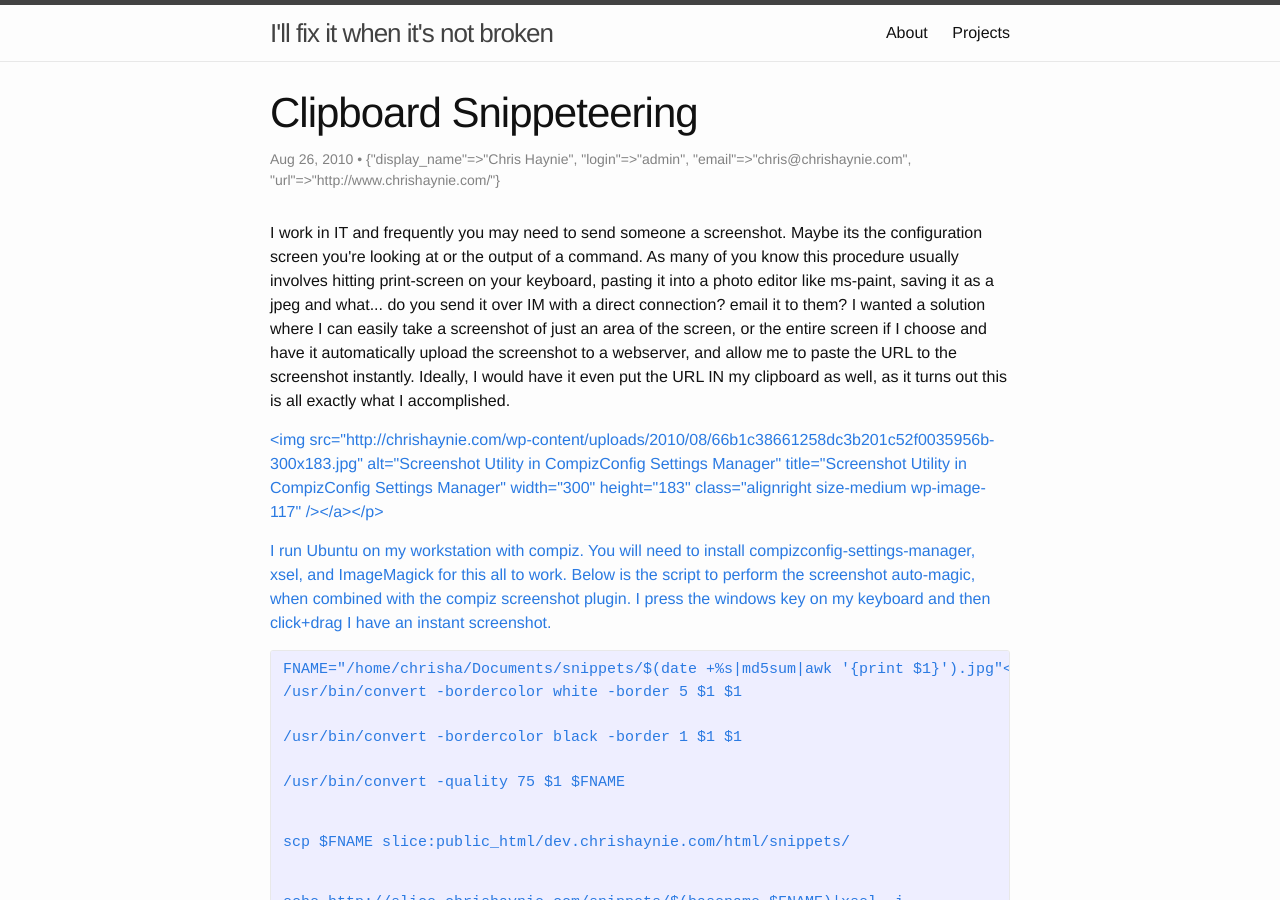
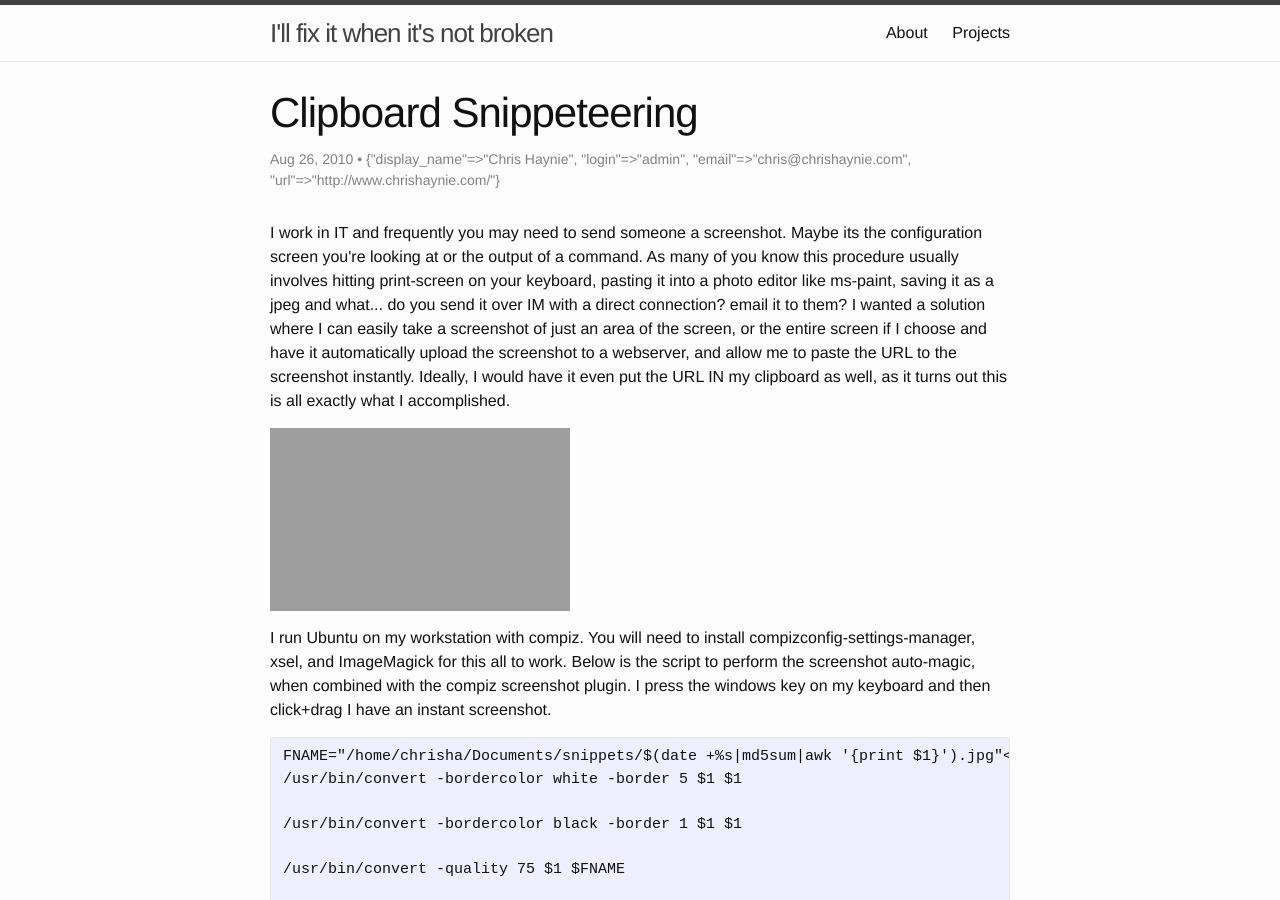
Before and after one commit to saxophonicle/saxophonicle.github.io, a Jekyll site: the page built from _posts/2010-08-26-clipboard-snippeteering.markdown, in a window 1280 px wide and 900 px high. Built offline with Jekyll 4.4.1, drawn with Linux system fonts in a browser that asks for light colours; part of the change alters nothing that is shown.

Commit message:
fixing conversion issues

```diff
--- a/_posts/2010-08-26-clipboard-snippeteering.markdown
+++ b/_posts/2010-08-26-clipboard-snippeteering.markdown
@@ -24,23 +24,23 @@ tags:
 comments: []
 ---
 <p>I work in IT and frequently you may need to send someone a screenshot. Maybe its the configuration screen you're looking at or the output of a command.  As many of you know this procedure usually involves hitting print-screen on your keyboard, pasting it into a photo editor like ms-paint, saving it as a jpeg and what... do you send it over IM with a direct connection? email it to them? I wanted a solution where I can easily take a screenshot of just an area of the screen, or the entire screen if I choose and have it automatically upload the screenshot to a webserver, and allow me to paste the URL to the screenshot instantly.  Ideally, I would have it even put the URL IN my clipboard as well, as it turns out this is all exactly what I accomplished.</p>
-<p><a href="http:&#47;&#47;chrishaynie.com&#47;wp-content&#47;uploads&#47;2010&#47;08&#47;66b1c38661258dc3b201c52f0035956b.jpg"><img src="http:&#47;&#47;chrishaynie.com&#47;wp-content&#47;uploads&#47;2010&#47;08&#47;66b1c38661258dc3b201c52f0035956b-300x183.jpg" alt="Screenshot Utility in CompizConfig Settings Manager" title="Screenshot Utility in CompizConfig Settings Manager" width="300" height="183" class="alignright size-medium wp-image-117" &#47;><&#47;a></p>
+<p><a href="http://chrishaynie.com/wp-content/uploads/2010/08/66b1c38661258dc3b201c52f0035956b.jpg"><img src="http://chrishaynie.com/wp-content/uploads/2010/08/66b1c38661258dc3b201c52f0035956b-300x183.jpg" alt="Screenshot Utility in CompizConfig Settings Manager" title="Screenshot Utility in CompizConfig Settings Manager" width="300" height="183" class="alignright size-medium wp-image-117" /></a></p>
 <p>I run Ubuntu on my workstation with compiz. You will need to install compizconfig-settings-manager, xsel, and ImageMagick for this all to work. Below is the script to perform the screenshot auto-magic, when combined with the compiz screenshot plugin.  I press the windows key on my keyboard and then click+drag I have an instant screenshot. </p>
 <pre lang="bash">
-FNAME="&#47;home&#47;chrisha&#47;Documents&#47;snippets&#47;$(date +%s|md5sum|awk '{print $1}').jpg"</p>
-<p>&#47;usr&#47;bin&#47;convert -bordercolor white -border 5 $1 $1<br />
-&#47;usr&#47;bin&#47;convert -bordercolor black -border 1 $1 $1<br />
-&#47;usr&#47;bin&#47;convert -quality 75 $1 $FNAME</p>
-<p>scp $FNAME slice:public_html&#47;dev.chrishaynie.com&#47;html&#47;snippets&#47;</p>
-<p>echo http:&#47;&#47;slice.chrishaynie.com&#47;snippets&#47;$(basename $FNAME)|xsel -i</p>
+FNAME="/home/chrisha/Documents/snippets/$(date +%s|md5sum|awk '{print $1}').jpg"</p>
+<p>/usr/bin/convert -bordercolor white -border 5 $1 $1<br />
+/usr/bin/convert -bordercolor black -border 1 $1 $1<br />
+/usr/bin/convert -quality 75 $1 $FNAME</p>
+<p>scp $FNAME slice:public_html/dev.chrishaynie.com/html/snippets/</p>
+<p>echo http://slice.chrishaynie.com/snippets/$(basename $FNAME)|xsel -i</p>
 <p>rm -f $1<br />
-<&#47;pre></p>
+</pre></p>
 <p>Now then, lets say you want to send a large block of text - maybe its a snippet of code, maybe its the output of a command. Taking a screenshot of text isn't verfy efficient, which we can agree. Traditional solutions have been just pasting it into the chat window and spamming the receiver, using sites like pastebin.com, but now your text is publicly available, maybe you're wanting to send a snippet of some proprietary code or personal conversation.</p>
-<p>My buddy Tim over at http:&#47;&#47;h1tman.com&#47; advanced my above screenshot auto-upload to include text excerpts, which get uploaded as plain-text.  You bind his script to a keyboard shortcut and from there, you select the text, hit the keyboard shortcut and you're off and running. You can read his full howto in depth here http:&#47;&#47;www.h1tman.com&#47;2010&#47;08&#47;clipboard-hacks-social-copypasta</p>
+<p>My buddy Tim over at http://h1tman.com/ advanced my above screenshot auto-upload to include text excerpts, which get uploaded as plain-text.  You bind his script to a keyboard shortcut and from there, you select the text, hit the keyboard shortcut and you're off and running. You can read his full howto in depth here http://www.h1tman.com/2010/08/clipboard-hacks-social-copypasta</p>
 <p>Now we get to the good part, I've combined both my original "screenshotuploader" with Tim's "textshot" into what I'm going to call snippets. Use the same script in the screenshot plugin and in your keyboard shortcut for textshots, use the same url and same folder to store them all, in one combined script below.</p>
 <pre lang="bash">
-#!&#47;bin&#47;bash</p>
-<p>DIR="&#47;home&#47;chrisha&#47;Documents&#47;snippets&#47;"<br />
+#!/bin/bash</p>
+<p>DIR="/home/chrisha/Documents/snippets/"<br />
 HOST="slice.chrishaynie.com"<br />
 HASH="$(date +%s|md5sum|awk '{print $1}')"<br />
 FNAME="$DIR$HASH"</p>
@@ -50,11 +50,11 @@ then<br />
 	xsel>$FNAME<br />
 else<br />
 	FNAME="$FNAME.jpg"<br />
-	&#47;usr&#47;bin&#47;convert -bordercolor white -border 5 $1 $1<br />
-	&#47;usr&#47;bin&#47;convert -bordercolor black -border 1 $1 $1<br />
-	&#47;usr&#47;bin&#47;convert -quality 75 $1 $FNAME<br />
+	/usr/bin/convert -bordercolor white -border 5 $1 $1<br />
+	/usr/bin/convert -bordercolor black -border 1 $1 $1<br />
+	/usr/bin/convert -quality 75 $1 $FNAME<br />
 	rm -f $1<br />
 fi</p>
-<p>scp $FNAME $HOST:public_html&#47;dev.chrishaynie.com&#47;html&#47;snippets&#47;<br />
-echo http:&#47;&#47;slice.chrishaynie.com&#47;snippets&#47;$(basename $FNAME)|xsel -i<br />
-<&#47;pre></p>
+<p>scp $FNAME $HOST:public_html/dev.chrishaynie.com/html/snippets/<br />
+echo http://slice.chrishaynie.com/snippets/$(basename $FNAME)|xsel -i<br />
+</pre></p>
```
